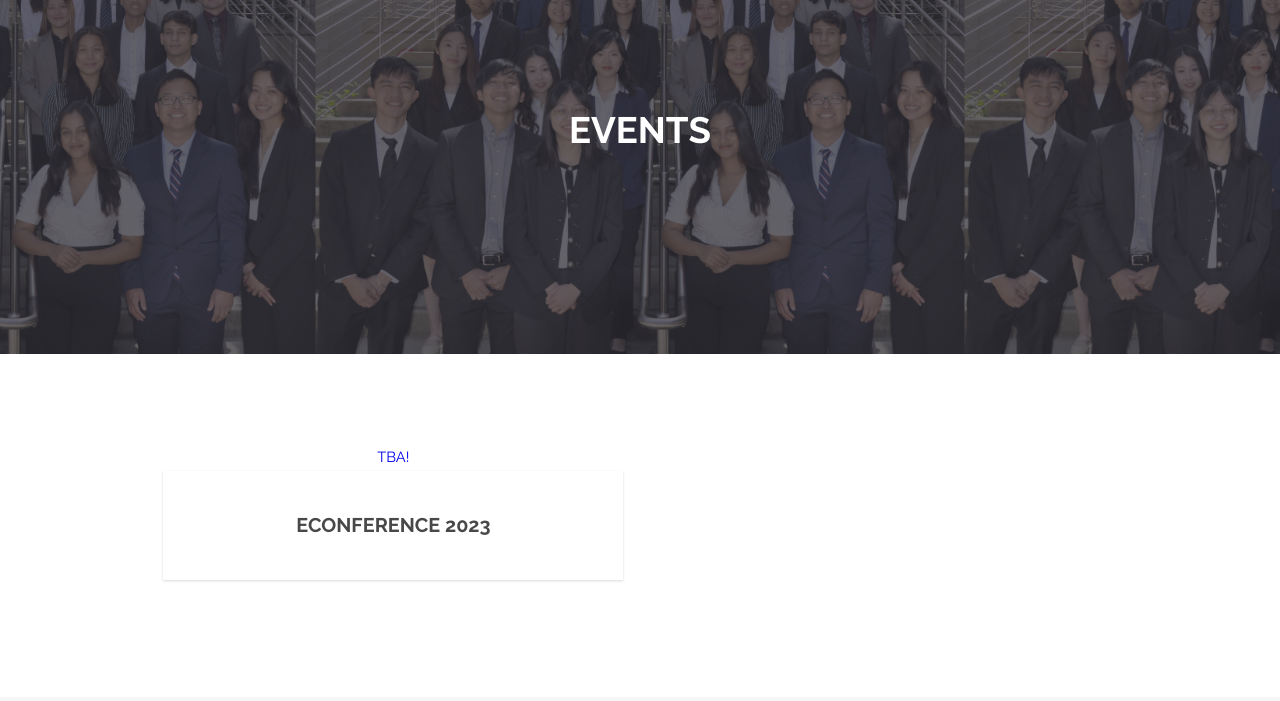
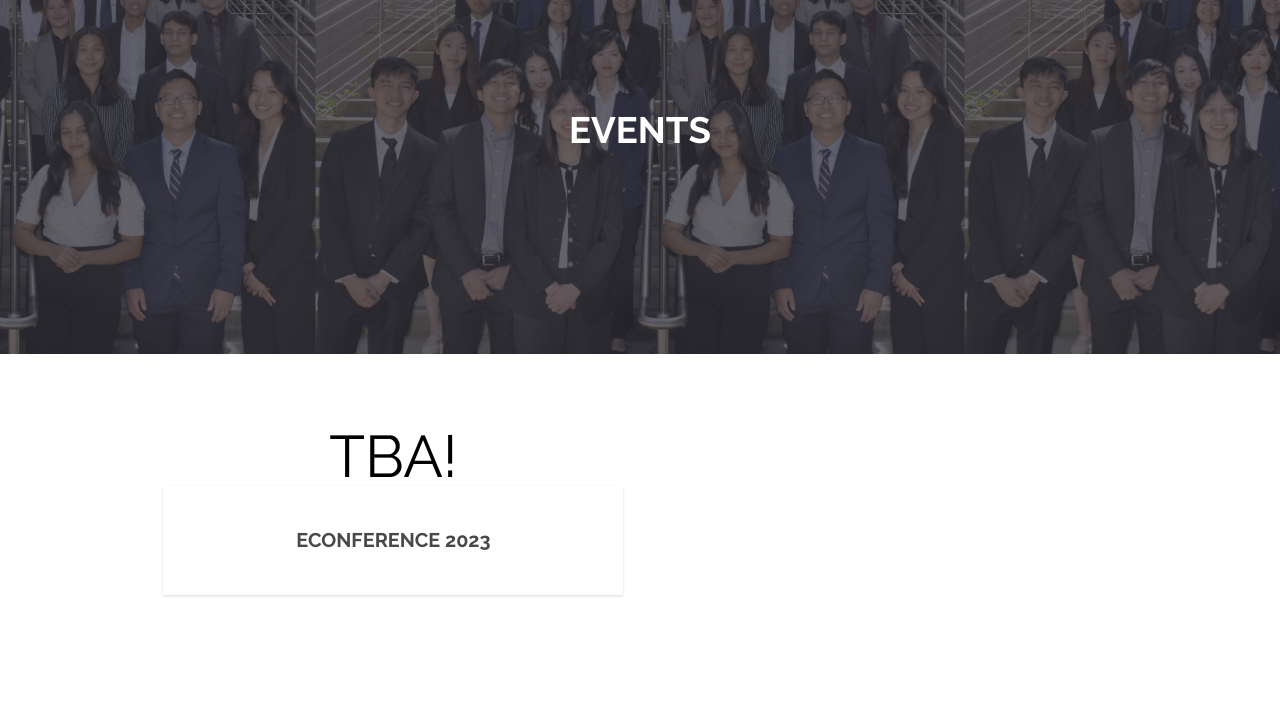
Before and after one commit to uesucsd/UES-Website, a plain HTML site: page events.html in a window 1280 px wide. Shown: the part 99-800 px from the top of the page. Drawn offline with Linux system fonts and the light colour scheme.

Commit message:
Updated the events page

```diff
--- a/events.html
+++ b/events.html
@@ -78,7 +78,7 @@
 				-->
 				<div class="6u 12u$(xsmall)">
 								<div class="image fit captioned">
-								</font size = "6"><a href="econference.html">TBA!</a></font>
+								<a style = "font-size: 4em; color:black;"  href="econference.html">TBA!</a>
 								<h3>Econference 2023</h3>
 								</div>
                             </div>
```
